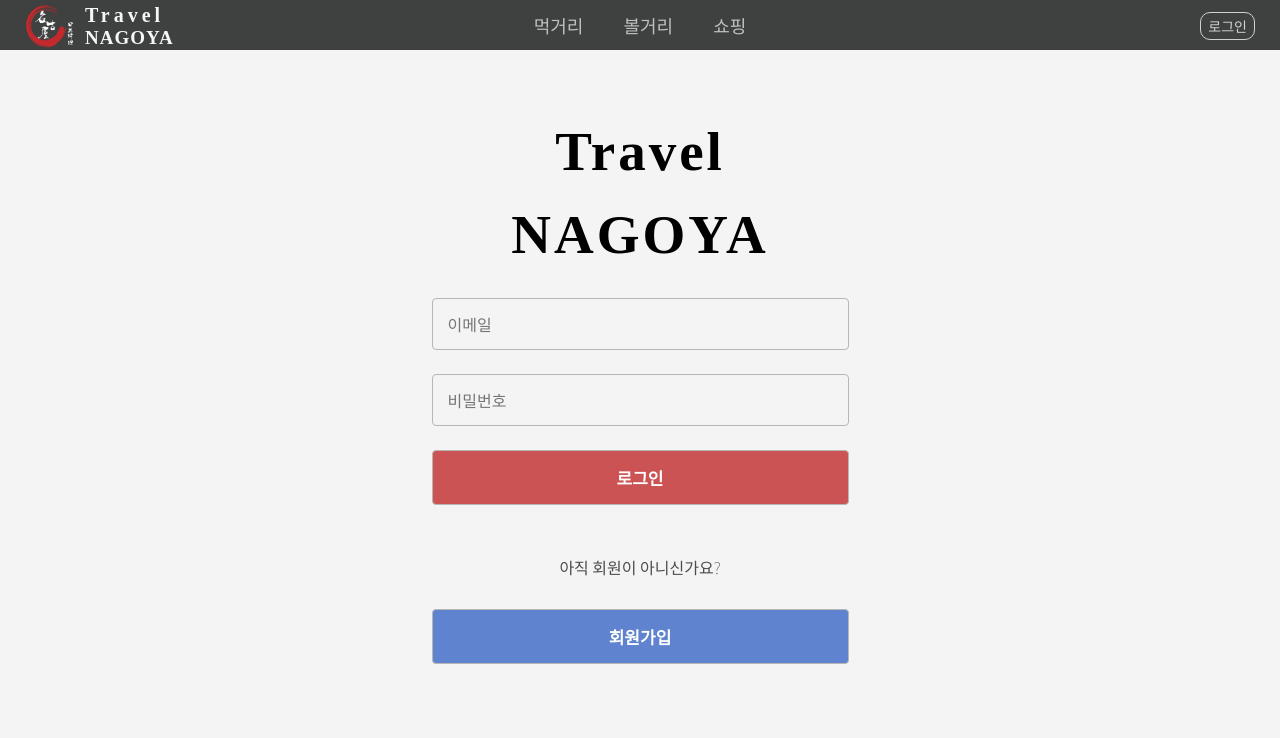
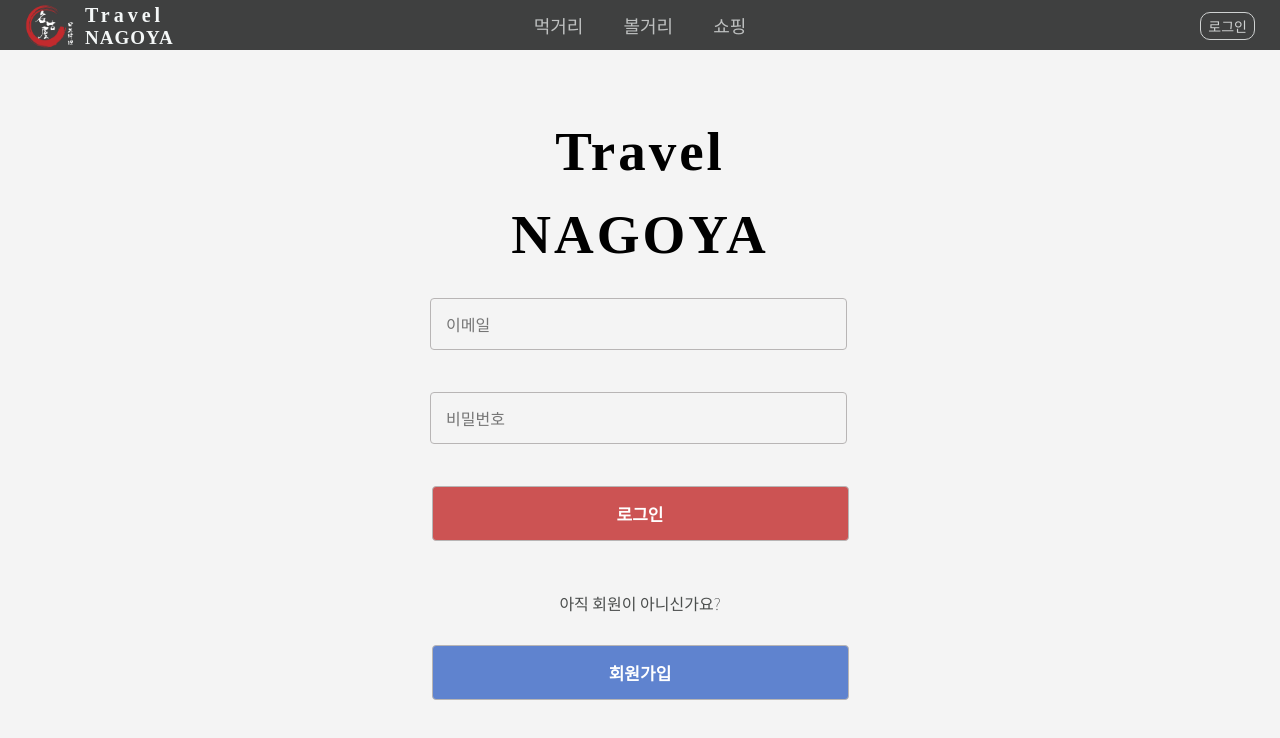
Before and after one commit to galaxykhh/travel-nagoya, a React (Create React App) app: page /login in a window 1280 px wide. Shown: the top 738 px of the page. Built offline with nearby package versions, Linux system fonts and the light colour scheme; no server answers.

Commit message:
LoginPage react-hook-form 적용

```diff
--- a/package.json
+++ b/package.json
@@ -10,6 +10,7 @@
     "axois": "^0.0.1-security",
     "react": "^17.0.2",
     "react-dom": "^17.0.2",
+    "react-hook-form": "^7.6.6",
     "react-reveal": "^1.2.2",
     "react-router-dom": "^5.2.0",
     "react-scripts": "4.0.3",
--- a/src/App.js
+++ b/src/App.js
@@ -1,4 +1,4 @@
-import React, { useState, createContext } from 'react';
+import React, { useState } from 'react';
 import { BrowserRouter, Route, Switch } from "react-router-dom";
 import Header from './components/Header/Header';
 import MainPage from './pages/MainPage';
@@ -11,18 +11,16 @@ import ScrollToTop from './publicComponents/ScrollTop';
 import LoginButton from './publicComponents/LoginButton';
 import LogoutButton from './publicComponents/LogoutButton';
 import PrivateRoute from './publicComponents/PrivateRoute';
-
-export const authContext = createContext();
+import { authContext } from './context/authContext';
 
 const App = () => {
     const [user, setUser] = useState('');
     const store = { user, setUser };
-
     return (
         <authContext.Provider value={store} >
             <BrowserRouter>
                 <Header />
-                {user ?
+                {store.user ?
                     <LogoutButton> 로그아웃 </LogoutButton> :
                     <LoginButton to='/login' > 로그인 </LoginButton>
                 }
--- /dev/null
+++ b/src/context/authContext.js
@@ -0,0 +1,3 @@
+import { createContext } from "react";
+
+export const authContext = createContext();
--- a/src/pages/LoginPage.jsx
+++ b/src/pages/LoginPage.jsx
@@ -1,95 +1,68 @@
 import React, { useState, useContext, useEffect } from "react"
 import { NavLink, useHistory } from 'react-router-dom';
 import AccountViewer from '../publicComponents/AccountViewer';
-import HeadShake from 'react-reveal/HeadShake';
 import styled from 'styled-components';
-import axios from 'axios';
-import { authContext } from '../App';
-import { fadeSlideDown } from "../style/keyframes";
-const SERVER = 'http://localhost:8000/userinfo';
+import { fadeSlideLeft } from "../style/keyframes";
+import { useForm } from "react-hook-form";
+import authRepository from "../repository/authRepository";
+import { authContext } from "../context/authContext";
 
 const LoginPage = () => {
     const store = useContext(authContext);
     const history = useHistory();
-    const [email, setEmail] = useState('');
-    const [password, setPassword] = useState('');
-    const [checkLogin, setCheckLogin] = useState('');
-    const [vibrate, setVibrate] = useState(false);
-    const getIDValue = (e) => {
-        setEmail(e.target.value);
-    };
+    const { register, handleSubmit, formState: { errors } } = useForm();
 
-    const getPWValue = (e) => {
-        setPassword(e.target.value);
-    };
-
-    useEffect(() => {
-        console.log(store.user)
-    }, [store.user]);
-
-    const signin = async (email, password) => {
+    const onSubmit = async (data) => {
         try {
-            const { data } = await axios.get(SERVER) // DB가 있다고 가정한 서버 내 배열
-            if (!data) {
-                return;
-            };
-            const tryUser = data.find((data) => data.email === email && data.password === password)
-            if (!tryUser) {
-                setCheckLogin('회원 정보가 일치하지 않습니다');
-                setEmail('');
-                setPassword('');
-                setVibrate(!vibrate);
-            } else {
-                const validUser = {
-                    email: tryUser.emial,
-                    name: tryUser.name,
-                };
-                alert(`${validUser.name} 여행자님, 반갑습니다!`);
-                store.setUser(validUser);
+            const { data: { message, userData } } = await authRepository.signIn(data);
+            if (message === 'success' && userData) {
+                store.setUser(userData);
+                alert(`${userData.name} 여행자님, 반갑습니다`);
                 history.push('/');
+            } else if (message === 'invalid' && !userData) {
+                alert('회원정보가 일치하지 않습니다');
             };
         } catch(err) {
             console.log(err);
-            alert('서버가 점검중입니다')
+            alert('서버에 오류가 있습니다');
         };
     };
 
-    const pressEnterHandle = (e) => {
-        if (e.key === 'Enter') {
-            signin(email, password);
-        }
-    }
-
     return (
+        <form onSubmit={handleSubmit(onSubmit)} >
             <AccountViewer>
                 <Div> Travel </Div>
                 <Div> NAGOYA </Div>
+                <InputBox>
                     <Input placeholder='이메일'
-                defaultValue={email}
-                onChange={getIDValue}
                         type='text'
+                        {...register('email', {
+                            required: '이메일을 입력해주세요'
+                        })}
                     />
-
+                    {errors.email && <ErrorMsg> {errors.email.message} </ErrorMsg>}
+                </InputBox>
+                <InputBox>
                     <Input placeholder='비밀번호'
-                defaultValue={password}
-                onChange={getPWValue}
-                onKeyPress={pressEnterHandle}
+                        autoComplete='off'
                         type='password'
+                        {...register('password', {
+                            required: '비밀번호를 입력해주세요'
+                        })}
                     />
-
-            <LoginBtn onClick={() => signin(email, password)}>
+                    {errors.password && <ErrorMsg> {errors.password.message} </ErrorMsg>}
+                </InputBox>
+                <LoginBtn type='submit' >
                     로그인
                 </LoginBtn>
-            <HeadShake vibrate={vibrate} >
-                <div style={{ color: 'red' }} >{checkLogin}</div>
-            </HeadShake>
                 <div style={{ color: '#4a4d4c', marginTop: '20px' }} > 아직 회원이 아니신가요? </div>
                 <NavLink to='makeaccount'>
                     <MakeAccountBtn> 회원가입 </MakeAccountBtn>
                 </NavLink>
             </AccountViewer>
-    )
-}
+        </form>
+    );
+};
 
 export default LoginPage;
 
@@ -98,8 +71,16 @@ const Div = styled.div`
     font-size: 55px;
     font-weight: bolder;
     letter-spacing: 3px;
-    animation: ${fadeSlideDown} 1s ease forwards;
+    animation: ${fadeSlideLeft} 1s ease forwards;
     margin-bottom: 20px;
+`;
+
+const InputBox = styled.div`
+    position: relative;
+    width: 420px;
+    height: 70px;
+    margin-bottom: 12px;
+    margin-top: 12px;
 `;
 
 const Input = styled.input.attrs(props => ({
@@ -111,8 +92,6 @@ const Input = styled.input.attrs(props => ({
     width: 400px;
     height: 50px;
     padding-left: 15px;
-    margin-bottom: 12px;
-    margin-top: 12px;
     &:focus {
         border-color: #d37373;
     }
@@ -135,3 +114,11 @@ const MakeAccountBtn = styled(LoginBtn)`
     margin-top: 30px;
     background-color: #5f83cf;
 `;
+
+const ErrorMsg = styled.div`
+    width: 420px;
+    position: absolute;
+    text-align: center;
+    bottom: -10px;
+    color: red;
+`;
--- a/src/pages/MakeAccount.jsx
+++ b/src/pages/MakeAccount.jsx
@@ -4,9 +4,9 @@ import styled from 'styled-components';
 import axios from 'axios';
 import HeadShake from 'react-reveal/HeadShake';
 import { useHistory } from 'react-router';
-import { fadeSlideLeft } from '../style/keyframes';
+import { fadeSlideRight } from '../style/keyframes';
 const SERVER = 'http://localhost:8000/userinfo';
-const ACSERVER = 'http://localhost:8000/setupaccount';
+const ACSERVER = 'http://localhost:8000/signUp';
 
 const MakeAccount = () => {
     const [userData, setUserData] = useState(null);
@@ -171,7 +171,7 @@ const Div = styled.div`
 font-size: 55px;
 font-weight: 550;
 letter-spacing: 3px;
-animation: ${fadeSlideLeft} 1s ease forwards;
+animation: ${fadeSlideRight} 1s ease forwards;
 margin-bottom: 40px;
 `;
 
--- a/src/publicComponents/LogoutButton.jsx
+++ b/src/publicComponents/LogoutButton.jsx
@@ -1,7 +1,7 @@
 import React, { useContext } from 'react';
 import styled from 'styled-components';
 import { NavLink } from 'react-router-dom';
-import { authContext } from '../App';
+import { authContext } from '../context/authContext';
 
 const LoginButton = ({children}) => {
     const store = useContext(authContext);
--- a/src/publicComponents/PrivateRoute.js
+++ b/src/publicComponents/PrivateRoute.js
@@ -1,6 +1,6 @@
 import React, { useContext } from 'react';
 import { Route, Redirect } from 'react-router-dom';
-import { authContext } from '../App';
+import { authContext } from '../context/authContext';
 
 const PrivateRoute = ({ children }) => {
     const store = useContext(authContext);
--- /dev/null
+++ b/src/repository/authRepository.js
@@ -0,0 +1,15 @@
+import { axiosInstance } from './axiosInstance';
+
+class AuthRepository {
+
+    signIn(data) {
+        return axiosInstance.post('/signin', data);
+    };
+
+    signUp(data) {
+        return axiosInstance.post('/signup', data);
+    };
+};
+
+const authRepository = new AuthRepository();
+export default authRepository;
--- /dev/null
+++ b/src/repository/axiosInstance.js
@@ -0,0 +1,6 @@
+import axios from "axios";
+import { URL } from '../config';
+
+export const axiosInstance = axios.create({
+    baseURL: URL,
+});
--- a/src/style/keyframes.js
+++ b/src/style/keyframes.js
@@ -42,7 +42,7 @@ export const slideDown = keyframes`
     }
 `;
 
-export const fadeSlideDown = keyframes`
+export const fadeSlideLeft = keyframes`
     from {
         margin-left: 200px;
         opacity: 0;
@@ -53,7 +53,7 @@ export const fadeSlideDown = keyframes`
     }
 `;
 
-export const fadeSlideLeft = keyframes`
+export const fadeSlideRight = keyframes`
     from {
         margin-right: 200px;
         opacity: 0;
```
Also changed, not shown: 1 other file (tests, documents, lock files or other folders). Lines whose indentation alone changed are shown as unchanged.
